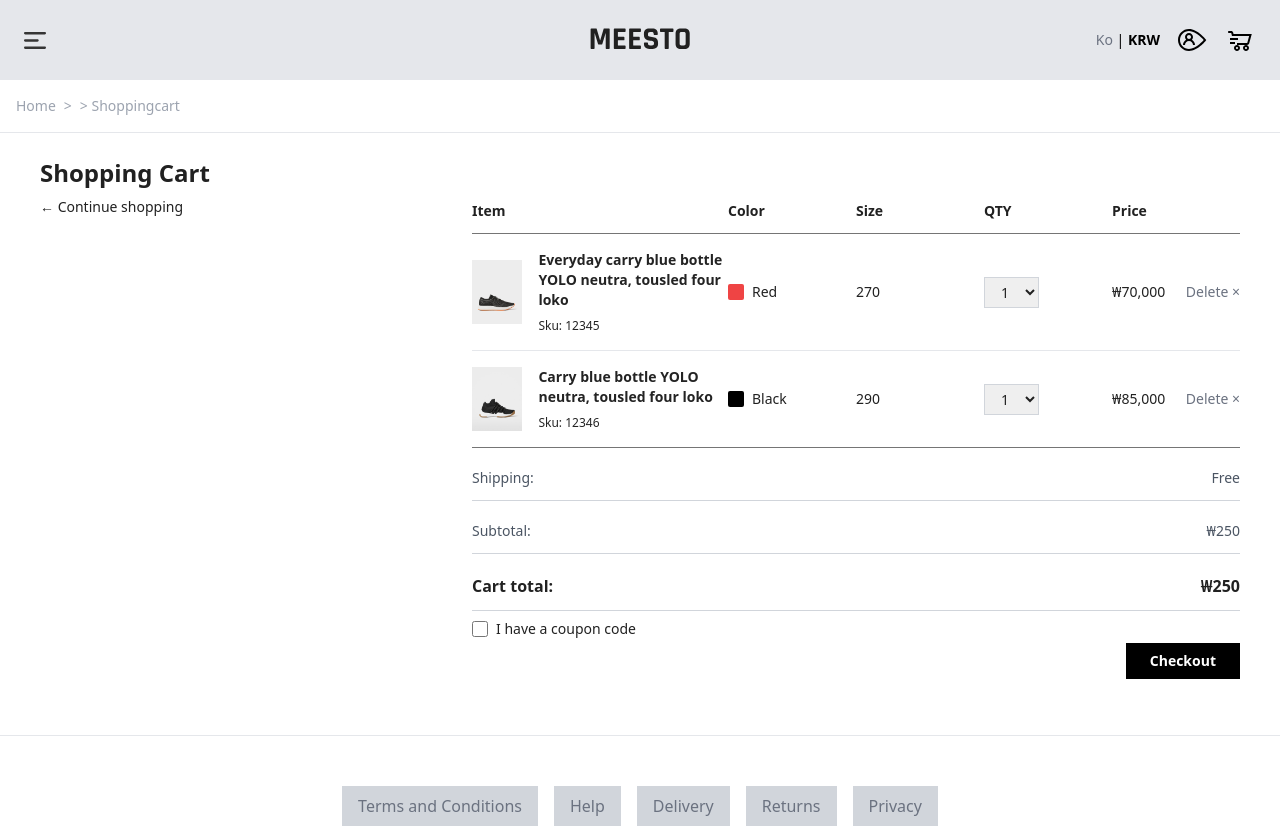
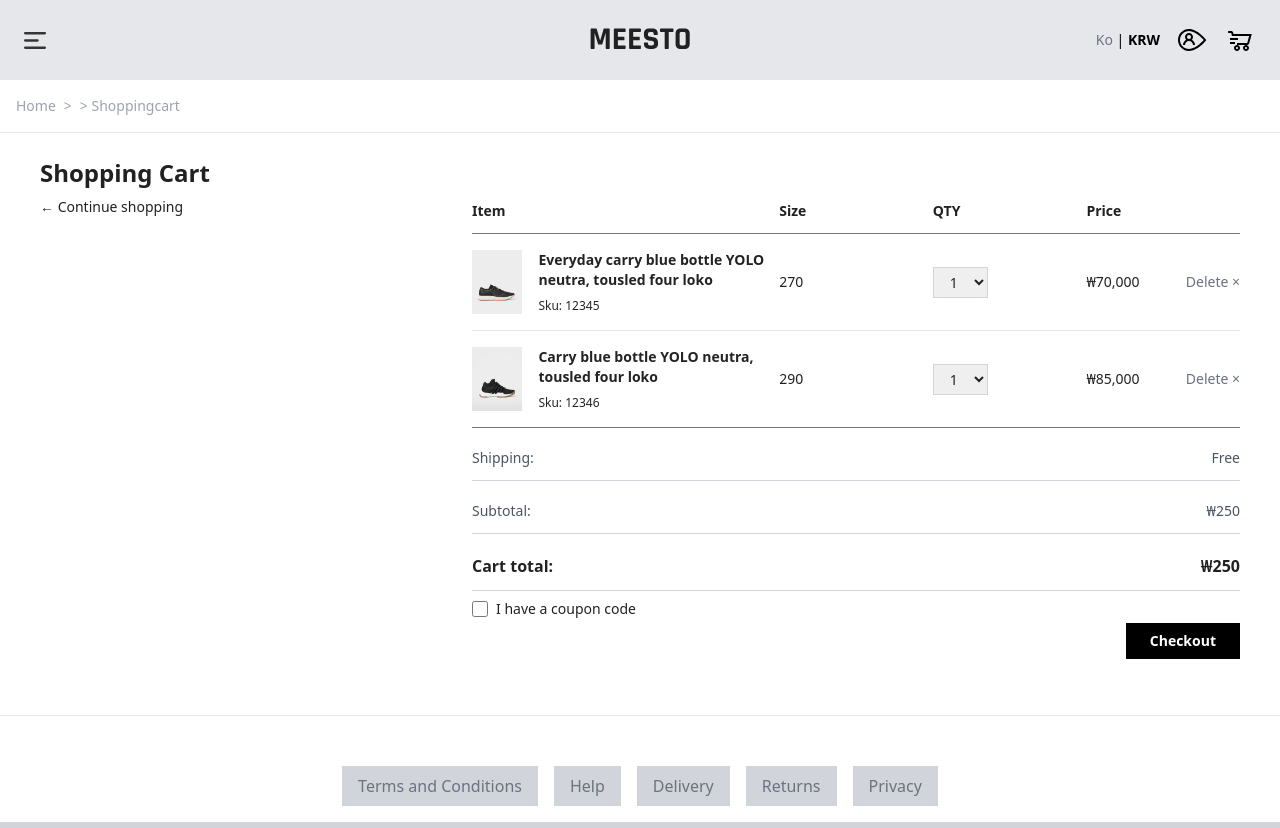
Before and after one commit to SuperCoding-PJ2/SuperCommerce, a React (Create React App) app: page /shoppingcart in a window 1280 px wide. Shown: the top 828 px of the page. Built offline with nearby package versions, Linux system fonts and the light colour scheme.

Commit message:
ShoppingCart 컬러 값 제거

```diff
--- a/src/components/sub/ShoppingCart.jsx
+++ b/src/components/sub/ShoppingCart.jsx
@@ -9,8 +9,6 @@ const ShoppingCart = () => {
       name: 'Everyday carry blue bottle YOLO neutra, tousled four loko ',
       sku: '12345',
       image: '/img/shose1.png',
-      color: 'Red',
-      colorClass: 'bg-red-500',
       size: 270,
       price: '70,000',
     },
@@ -19,8 +17,6 @@ const ShoppingCart = () => {
       name: 'Carry blue bottle YOLO neutra, tousled four loko ',
       sku: '12346',
       image: '/img/shose2.png',
-      color: 'Black',
-      colorClass: 'bg-black',
       size: 290,
       price: '85,000',
     },
@@ -44,9 +40,8 @@ const ShoppingCart = () => {
           {/* 오른쪽: 테이블 + 리스트 + 합계 */}
           <div className="w-full space-y py-8">
             {/* 테이블 헤더 */}
-            <div className="grid grid-cols-6 border-b border-[#757575] py-3 font-semibold">
+            <div className="grid grid-cols-5 border-b border-[#757575] py-3 font-semibold">
               <div className="col-span-2">Item</div>
-              <div>Color</div>
               <div>Size</div>
               <div>QTY</div>
               <div>Price</div>
@@ -55,17 +50,13 @@ const ShoppingCart = () => {
             {/* 카트 아이템 리스트 */}
             <div className="divide-y ">
               {cartItems.map((item) => (
-                <div key={item.id} className="grid grid-cols-6 py-4 items-center">
+                <div key={item.id} className="grid grid-cols-5 py-4 items-center">
                   <div className="col-span-2 flex items-center gap-4">
                     <img src={item.image} alt={item.name} className="w-16 h-16 object-cover bg-gray-100"/>
-                    <div className="flex flex-col items-start gap-2 max-w-[220px]">
+                    <div className="flex flex-col items-start gap-2 max-w-[310px]">
                       <p className="font-bold text-[#232323]">{item.name}</p>
                       <p className="text-xs text-[#232323]">Sku: {item.sku}</p>
                     </div>
-                  </div>
-                  <div className="flex items-center gap-2">
-                    <div className={`w-4 h-4 ${item.colorClass} rounded-sm`}/>
-                    <span>{item.color}</span>
                   </div>
                   <div>{item.size}</div>
                   <div>
```
